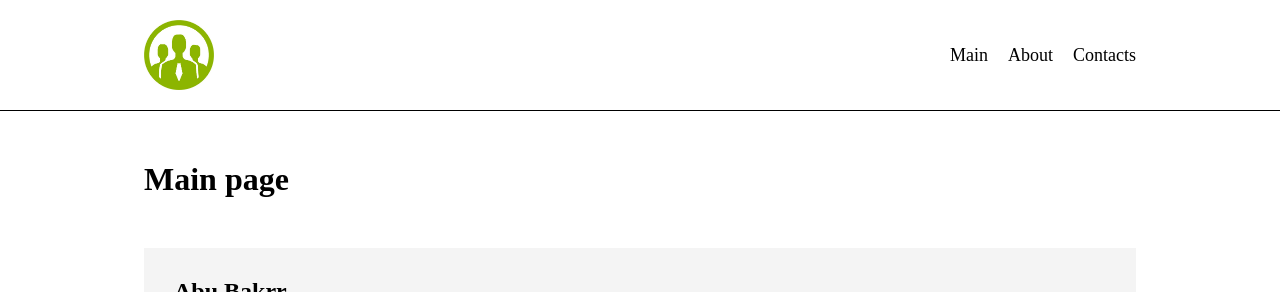
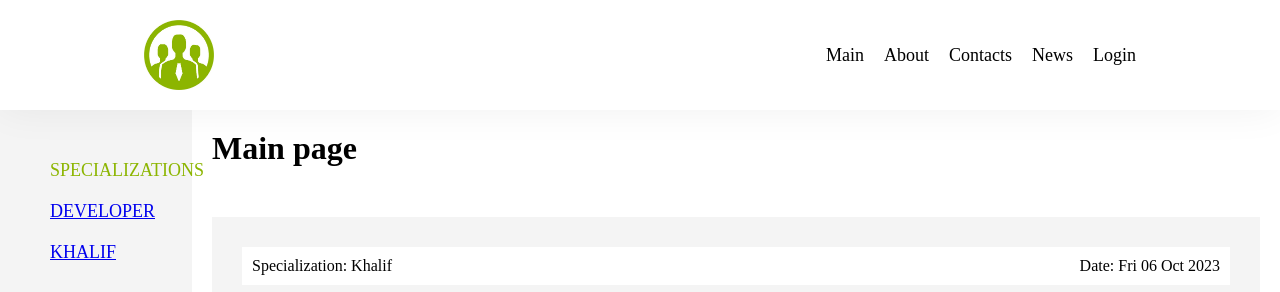
Before and after one commit to zhansito/enter_django, a Django app: page / in a window 1280 px wide. Shown: the top 292 px of the page. Run offline with Django 4.2, Linux system fonts and the light colour scheme; data comes from the database, SQL or seed files in the repository; both versions use the stored data as it was after the commit.

Commit message:
classWorks and hw_19 news module commit

```diff
--- a/mysite/index/apps.py
+++ b/mysite/index/apps.py
@@ -4,3 +4,4 @@ from django.apps import AppConfig
 class IndexConfig(AppConfig):
     default_auto_field = 'django.db.models.BigAutoField'
     name = 'index'
+    verbose_name = 'Info'
--- a/mysite/index/static/index/css/style.css
+++ b/mysite/index/static/index/css/style.css
@@ -10,17 +10,19 @@ html {
   margin: 0;
   box-sizing: border-box;
 }
-
 ul[class],
 ol[class] {
   list-style: none;
 }
-
 img {
   display: block;
   max-width: 100%;
 }
-
+body{
+    display: flex;
+    min-height: 100vh;
+    flex-direction: column;
+}
 .container {
   max-width: 80%;
   padding: 0 16px;
@@ -28,9 +30,11 @@ img {
 }
 /* header */
 .header {
+    position: relative;
     padding: 20px 0;
-    margin-bottom: 50px;
-    border-bottom: 1px solid #000;
+    /*border-bottom: 1px solid #000;*/
+    box-shadow: rgba(0, 0, 0, 0.06) 0px 0px 40px 0px;
+    z-index: 1;
 }
 .header__container {
     display: flex;
@@ -99,3 +147,122 @@ img {
     text-decoration: none;
     transition: all 0.2s liner;
 }
+.posts__meta {
+    display: flex;
+    justify-content: space-between;
+    padding: 10px;
+    margin-bottom: 10px;
+    background: #fff;
+}
+/* post*/
+.post__title {
+    margin-bottom: 30px;
+}
+.post__wrap {
+    display: grid;
+    grid-template-columns: 25% 1fr;
+    gap: 20px;
+}
+.post__img {
+    height: 400px;
+}
+.post__img img {
+    width: 100%;
+    height: 100%;
+    object-fit: cover;
+}
+/* news */
+.news_container{
+    display: grid;
+    grid-template-columns: repeat(3, 1fr);
+    gap: 30px;
+}
+.news__desc {
+    height: 50%;
+    margin-bottom: 30px;
+}
+.news__item {
+    padding-bottom: 20px;
+    margin-bottom: 20px;
+}
+.news__item:last-child {
+    padding-bottom: 0;
+    margin-bottom: 0;
+    border-bottom: none;
+}
+.news__wrap {
+    display: grid;
+    grid-template-columns: 25% 1fr;
+    gap: 20px;
+}
+.news__img {
+    height: 400px;
+}
+.news__img img {
+    width: 100%;
+    height: 100%;
+    object-fit: cover;
+}
+.news__caption {
+    margin-bottom: 10px;
+}
+.news__txt {
+    margin-bottom: 30px;
+}
+.news__link {
+    display: block;
+    width: max-content;
+    padding: 5px 10px;
+    color: #fff;
+    background: #000;
+    font-size: 18px;
+    text-decoration: none;
+    transition: all 0.2s liner;
+}
+.news__meta {
+    display: flex;
+    justify-content: space-between;
+    padding: 10px;
+    margin-bottom: 10px;
+    background: #fff;
+}
+/* main */
+.main {
+    display: grid;
+    grid-template-columns: 15% 1fr;
+    /* height: 100%; */
+    flex-grow: 1;
+}
+/*.sidebar {*/
+/*    background: gray;*/
+/*    float: left;*/
+/*    height: 100vh;*/
+/*    padding-left: 10px;*/
+/*    padding-right: 20px;*/
+/*    padding-top: 20px;*/
+/*}*/
+/*.sidebar__title {*/
+/*    color: lightblue;*/
+/*}*/
+/*.sidebar__item {*/
+/*    color: white;*/
+/*}*/
+/*teacher's sidebar*/
+.sidebar {
+    display: flex;
+    flex-direction: column;
+    gap: 20px;
+    padding: 50px;
+    background: #f4f4f4;
+}
+.sidebar li {
+    text-transform: uppercase;
+    font-size: 18px;
+}
+.sidebar .selected {
+    color: #8cb500;
+}
+/* content */
+.content {
+    padding: 20px;
+}
--- a/mysite/index/templates/index/base.html
+++ b/mysite/index/templates/index/base.html
@@ -1,4 +1,5 @@
 {% load static %}
+{% load index_tags %}
 <!DOCTYPE html>
 <html lang="en">
 <head>
@@ -8,21 +9,29 @@
 </head>
 <body>
     {% block mainmenu %}
-    <header class="header">
-        <div class="container">
-            <div class="header__container">
-                <a href="{% url 'home' %}" class="header__logo"><img src="{% static 'index/images/logo.jpg' %}"></a>
-                <ul class="header__menu menu">
-                    {% for item in menu %}
-                    <li class="menu__item"><a href="#">{{ item }}</a></li>
-                    {% endfor %}
-                </ul>
-            </div>
-        </div>
-    </header>
+        {% show_header %}
     {% endblock %}
-    {% block content %}
-
+    {% block main %}
+    <main class="main">
+        {% block sidebar %}
+        <ul class="sidebar">
+            {% if spec_selected == 0 %}
+            <li class="selected">Specializations</li>
+            {% else %}
+            <li><a href="{% url 'home' %}">Specializations</a></li>
+            {% endif %}
+            {% show_specializations spec_selected=spec_selected %}
+<!--                <li class="sidebar__title">Specializations</li>-->
+<!--                <li class="sidebar__item"><a>Developer</a></li>-->
+<!--                <li class="sidebar__item"><a>Khalif</a></li>-->
+        </ul>
+        {% endblock %}
+        {% block content %}
+        {% endblock %}
+    </main>
+    {% endblock %}
+    {% block footermenu %}
+        {% show_footer %}
     {% endblock %}
 </body>
 </html>
--- /dev/null
+++ b/mysite/index/templates/index/footer.html
@@ -0,0 +1,13 @@
+{% load static %}
+<footer class="footer">
+    <div class="container">
+        <div class="footer__container">
+            <a href="{% url 'home' %}" class="footer__logo"><img src="{% static 'index/images/logo.jpg' %}"></a>
+           <ul class="footer__menu menu">
+               {% for item in menu %}
+                    <li class="menu__item__footer"><a href="{% url item.url_name %}">{{ item.title }}</a></li>
+               {% endfor %}
+           </ul>
+        </div>
+    </div>
+</footer>
--- /dev/null
+++ b/mysite/index/templates/index/header.html
@@ -0,0 +1,13 @@
+{% load static %}
+<header class="header">
+    <div class="container">
+        <div class="header__container">
+            <a href="{% url 'home' %}" class="header__logo"><img src="{% static 'index/images/logo.jpg' %}"></a>
+            <ul class="header__menu menu">
+                {% for item in menu %}
+                    <li class="menu__item"><a href="{% url item.url_name %}">{{ item.title }}</a></li>
+                {% endfor %}
+            </ul>
+        </div>
+    </div>
+</header>
--- a/mysite/index/templates/index/index.html
+++ b/mysite/index/templates/index/index.html
@@ -1,22 +1,28 @@
 {% extends 'index/base.html' %}
 
-
-
 {% block content %}
-    <div class="container">
+    <div class="content">
         <h1 class="game__title">{{ title }}</h1>
         <ul class="posts__list">
             {% for post in posts %}
             <li class="posts__item">
-                <h2 class="posts__caption">{{ post.title }}</h2>
-<!--                <p class="posts__desc"> {{ post.content }}</p>-->
-                <div class="posts__desc">
-                    {% autoescape off %}
-                    {{ post.content | linebreaks | truncatewords:30 }}
-                    {% endautoescape %}
+                <div class="posts__meta">
+                    <div>Specialization: {{ post.specialization.name }}</div>
+                    <div>Date: {{ post.time_update|date:"D d M Y" }}</div>
                 </div>
-                <a href="#" class="posts__link">More information...</a>
-                <hr>
+                <div class="posts__wrap">
+                    <div class="posts__img"><img src="{{ post.photo.url }}"></div>
+                    <div class="posts__desc">
+                        <h2 class="posts__caption">{{ post.title }}</h2>
+                        <div class="posts__txt">
+                            {% autoescape off %}
+                            {{ post.content | linebreaks | truncatewords:50 }}
+                            {% endautoescape %}
+                        </div>
+<!--                <a href="{% url 'post' post.pk %}" class="posts__link">More information...</a>-->
+                    <a href="{{ post.get_absolute_url }}" class="posts__link">More information...</a>
+                    </div>
+                </div>
             </li>
             {% endfor %}
         </ul>
--- /dev/null
+++ b/mysite/index/templates/index/list_menu.html
@@ -0,0 +1,3 @@
+{% for item in menu %}
+    <li class="menu__item"><a href="{% url item.url_name %}">{{ item.title }}</a></li>
+{% endfor %}
--- /dev/null
+++ b/mysite/index/templates/index/list_specializations.html
@@ -0,0 +1,7 @@
+{% for spec in specs %}
+    {% if spec.pk == spec_selected %}
+        <li class="selected">{{ spec.name }}</li>
+    {% else %}
+        <li><a href="{{ spec.get_absolute_url }}">{{ spec.name }}</a></li>
+    {% endif %}
+{% endfor %}
--- /dev/null
+++ b/mysite/index/templatetags/index_tags.py
@@ -0,0 +1,57 @@
+from django import template
+from index.models import *
+from index.views import *
+
+register = template.Library()
+
+@register.simple_tag(name='getspecs')
+def get_specializations(filter=None):
+    if not filter:
+        return Specialization.objects.all()
+    else:
+        return Specialization.objects.filter(pk=filter)
+
+
+@register.inclusion_tag('index/list_specializations.html')
+def show_specializations(sort=None, spec_selected=0):
+    if not sort:
+        specs = Specialization.objects.all()
+    else:
+        specs = Specialization.objects.order_by(sort)
+    return {'specs': specs, 'spec_selected': spec_selected}
+@register.inclusion_tag('index/news.html')
+def show_news(sort=None, news_selected=0):
+    if not sort:
+        news = News.objects.all()
+    else:
+        news = News.objects.order_by(sort)
+    return {'news': news, 'news_selected': news_selected}
+
+# my variant
+# @register.inclusion_tag('index/list_menu.html')
+# def show_menu():
+#     menu_items = menu
+#     return {'menu': menu_items}
+
+@register.inclusion_tag('index/header.html')
+def show_header():
+    menu = [
+        {'title': 'Main', 'url_name': 'home'},
+        {'title': 'About', 'url_name': 'about'},
+        {'title': 'Contacts', 'url_name': 'contact'},
+        {'title': 'News', 'url_name': 'news'},
+        {'title': 'Login', 'url_name': 'login'},
+    ]
+    return {'menu': menu}
+
+
+@register.inclusion_tag('index/footer.html')
+def show_footer():
+    menu = [
+        {'title': 'Main', 'url_name': 'home'},
+        {'title': 'About', 'url_name': 'about'},
+        {'title': 'Contacts', 'url_name': 'contact'},
+        {'title': 'News', 'url_name': 'news'},
+        {'title': 'Login', 'url_name': 'login'},
+    ]
+    return {'menu': menu}
--- a/mysite/index/urls.py
+++ b/mysite/index/urls.py
@@ -10,4 +10,9 @@ urlpatterns = [
     # re_path(r'archive/(?P<year>[0-9]{4})/', archive),
     path('', main, name='home'),
     path('about/', about, name='about'),
+    path('contact/', contact, name='contact'),
+    path('login/', login, name='login'),
+    path('post/<int:post_id>/', post, name='post'),
+    path('specialization/<int:spec_id>/', specialization, name='specialization'),
+    path('news/', news, name='news'),
 ]
--- a/mysite/index/views.py
+++ b/mysite/index/views.py
@@ -1,21 +1,80 @@
 from django.http import HttpResponse, HttpResponseNotFound, Http404
-from django.shortcuts import render, redirect
+from django.shortcuts import render, redirect, get_object_or_404
 from .models import *
 
 
 # Create your views here.
-menu = ['Main', 'About', 'Contacts']
+menu = [
+    {'title': 'Main', 'url_name': 'home'},
+    {'title': 'About', 'url_name': 'about'},
+    {'title': 'Contacts', 'url_name': 'contact'},
+    {'title': 'Login', 'url_name': 'login'},
+    ]
 
 
 def main(request):
     # return HttpResponse("Hello World!")
     # return render(request, 'index/index.html')
     posts = Info.objects.all().order_by('title')
-    return render(request, 'index/index.html', {'title': 'Main page', 'menu': menu, 'posts': posts})
+    # specs = Specialization.objects.all()
+    context = {
+        'title': 'Main page',
+        # 'menu': menu,
+        'posts': posts,
+        # 'specs': specs,
+        'spec_selected': 0
+    }
+    return render(request, 'index/index.html', context=context)
+
+
+def news(request):
+    news = News.objects.all()
+    context = {
+        'title': 'News',
+        'news': news,
+        'news_selected': 0
+    }
+    return render(request, 'index/news.html', context=context)
 
 
 def about(request):
-    return render(request, 'index/about.html', {'title': 'About', 'menu': menu})
+    context = {'title': 'About', 'menu': menu}
+    return render(request, 'index/about.html', context=context)
+
+
+def contact(request):
+    return HttpResponse('Callback')
+
+
+def login(request):
+    return HttpResponse('Login')
+
+
+def post(request, post_id):
+    # return HttpResponse(f'post id = {post_id}')
+    post = get_object_or_404(Info, pk=post_id)
+    context = {
+        'title': post.title,
+        'posts': post,
+        'spec_selected': post.specialization_id
+    }
+    return render(request, 'index/index.html', context=context)
+
+
+def specialization(request, spec_id):
+    # posts = Info.objects.all().order_by('title')
+    posts = Info.objects.filter(specialization=spec_id)
+    if len(posts) == 0:
+        raise Http404()
+    # specs = Specialization.objects.all()
+    context = {
+        'title': 'Main page',
+        # 'menu': menu,
+        'posts': posts,
+        # 'specs': specs,
+        'spec_selected': spec_id
+    }
+    return render(request, 'index/index.html', context=context)
 
 
 def category(request, catid):
--- a/mysite/mysite/settings.py
+++ b/mysite/mysite/settings.py
@@ -129,5 +129,5 @@ STATICFILES_DIRS = []
 
 DEFAULT_AUTO_FIELD = 'django.db.models.BigAutoField'
 
-# MEDIA_ROOT = os.path.join(BASE_DIR, 'media')
-# MEDIA_url = '/media'
+MEDIA_ROOT = os.path.join(BASE_DIR, 'media')
+MEDIA_URL = 'media/'
--- a/mysite/mysite/urls.py
+++ b/mysite/mysite/urls.py
@@ -14,13 +14,14 @@ Including another URLconf
     1. Import the include() function: from django.urls import include, path
     2. Add a URL to urlpatterns:  path('blog/', include('blog.urls'))
 """
+from django.conf.urls.static import static
 from django.contrib import admin
 from django.urls import path
+
+from django.urls import path, include
 from index.views import *
-from django.urls import path, include
+from mysite import settings
 
-from mysite import settings
-from django.conf.urls.static import static
 
 urlpatterns = [
     # path('admin/', admin.site.urls),
@@ -33,8 +34,8 @@ urlpatterns = [
     path('', include('index.urls')),
 ]
 
-# if settings.DEBUG:
-#     urlpatterns += static(settings.MEDIA_URL, document_root=settings.MEDIA_ROOT)
+if settings.DEBUG:
+    urlpatterns += static(settings.MEDIA_URL, document_root=settings.MEDIA_ROOT)
 
 handler404 = pageNotFound
 # handler500 = serverError
```
Also changed, not shown: other parts of mysite/index/static/index/css/style.css (+46 -2 lines), mysite/index/admin.py (+17 -0 lines), mysite/index/models.py (+44 -2 lines), mysite/index/templates/index/news.html (added, +29 -0 lines), mysite/index/templates/index/post.html (added, +17 -0 lines), mysite/db.sqlite3, mysite/index/templatetags/__init__.py (added).
